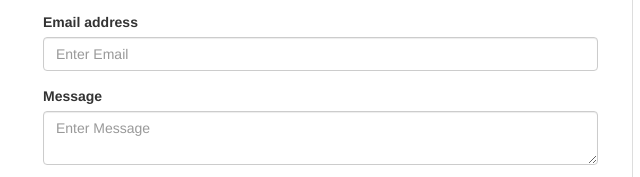
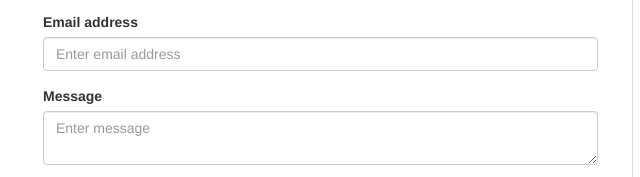
Before and after one commit to mtzfactory/bootstrap-challenge, a plain HTML site: page contact.html in a window 1280 px wide. Shown: the part 338-515 px from the top of the page, 27-667 px from the left. Drawn offline with Linux system fonts and the light colour scheme.

Commit message:
contact-us page update

```diff
--- a/contact.html
+++ b/contact.html
@@ -67,11 +67,11 @@
                 </div>
                 <div class="form-group">
                   <label for="exampleInputEmail1">Email address</label>
-                  <input type="email" class="form-control" id="exampleInputEmail1" placeholder="Enter Email">
+                  <input type="email" class="form-control" id="exampleInputEmail1" placeholder="Enter email address">
                 </div>
                 <div class="form-group">
                   <label for="messageInput">Message</label>
-                  <textarea class="form-control" id="messageInput" placeholder="Enter Message"></textarea>
+                  <textarea class="form-control" id="messageInput" placeholder="Enter message"></textarea>
                 </div>
                 <button type="submit" class="btn btn-default">Submit</button>
               </form>
```
